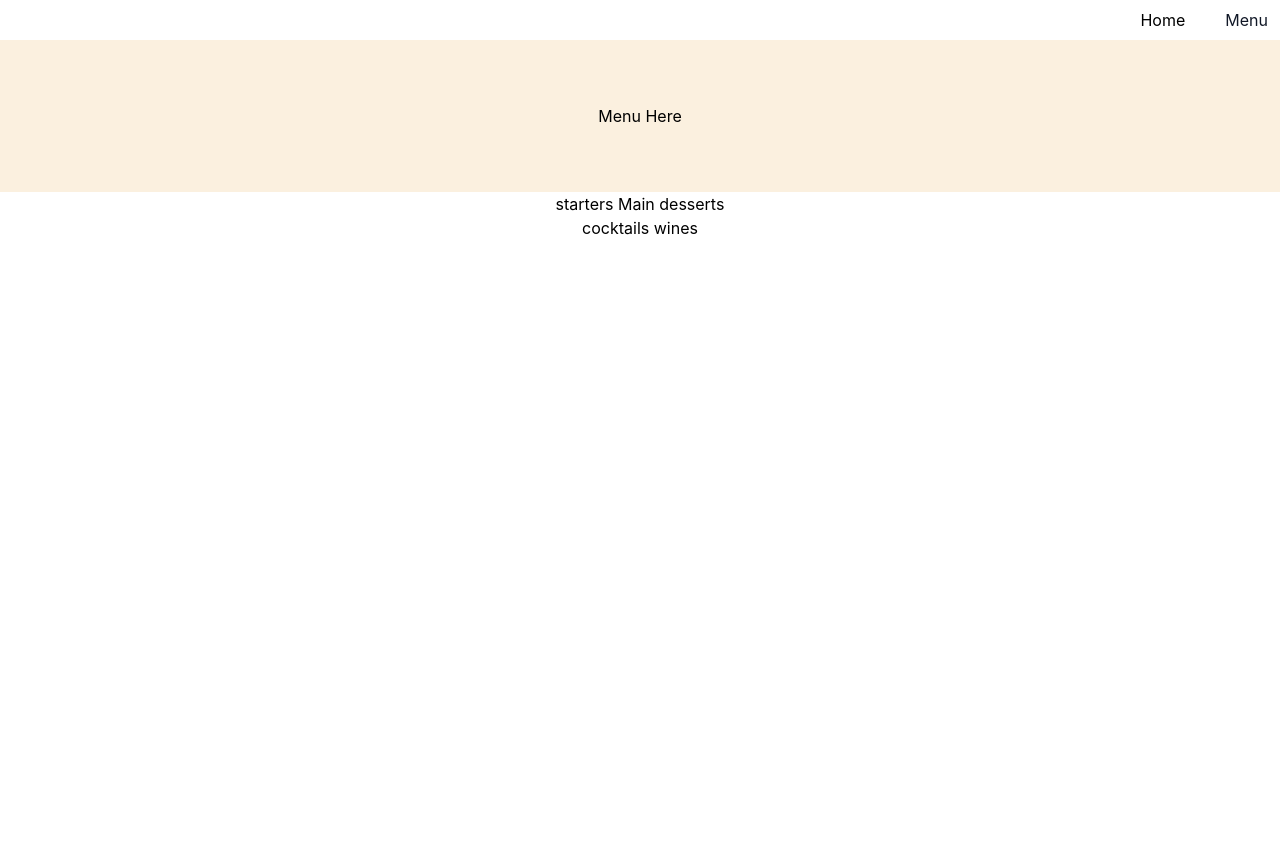
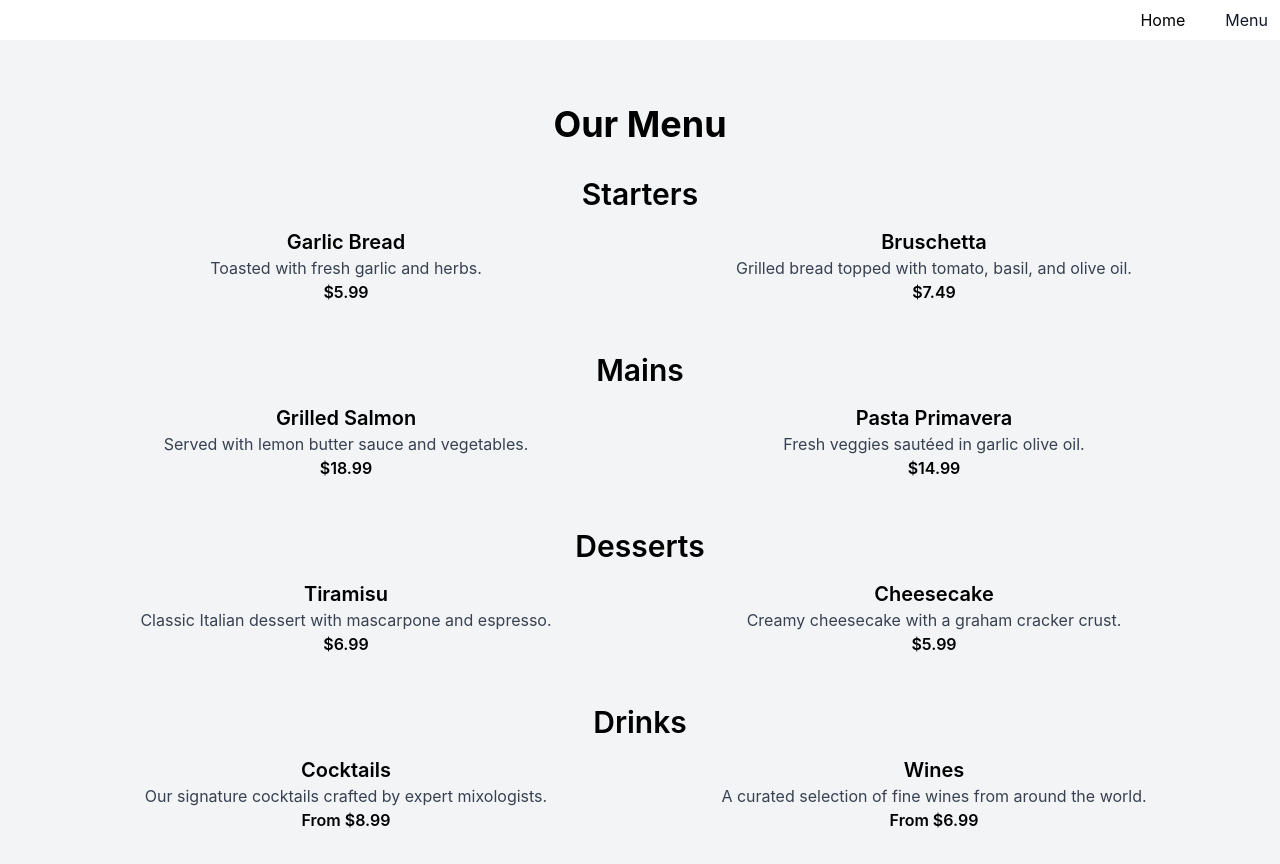
Before and after one commit to treva556/paradise-cocktails, a React (Create React App) app: page /menu in a window 1280 px wide. Shown: the top 864 px of the page. Before the commit the page ends 800 px from the top, so only its background shows below. Built offline with nearby package versions, Linux system fonts and the light colour scheme.

Commit message:
milestone 3

```diff
--- a/src/pages/menu.js
+++ b/src/pages/menu.js
@@ -1,6 +1,4 @@
 
-
-///
 
 import React from 'react';
 import Nav from '../components/nav';
@@ -8,18 +6,77 @@ import Nav from '../components/nav';
 function Menu() {
   return (
     <div className="App">
-      <Nav/>
-      <div className='pb p-16'>
-        Menu Here
-      </div>
-      <div>
-        starters
-        Main
-        desserts
-      </div>
-      <div>
-        cocktails
-        wines
+      <Nav />
+      <div className="p-16 bg-gray-100">
+        <h1 className="text-4xl font-bold text-center mb-8">Our Menu</h1>
+
+        {/* Starters Section */}
+        <div className="mb-12">
+          <h2 className="text-3xl font-semibold mb-4">Starters</h2>
+          <div className="grid grid-cols-1 md:grid-cols-2 gap-6">
+            <div>
+              <h4 className="text-xl font-semibold">Garlic Bread</h4>
+              <p className="text-gray-700">Toasted with fresh garlic and herbs.</p>
+              <p className="font-semibold">$5.99</p>
+            </div>
+            <div>
+              <h4 className="text-xl font-semibold">Bruschetta</h4>
+              <p className="text-gray-700">Grilled bread topped with tomato, basil, and olive oil.</p>
+              <p className="font-semibold">$7.49</p>
+            </div>
+          </div>
+        </div>
+
+        {/* Mains Section */}
+        <div className="mb-12">
+          <h2 className="text-3xl font-semibold mb-4">Mains</h2>
+          <div className="grid grid-cols-1 md:grid-cols-2 gap-6">
+            <div>
+              <h4 className="text-xl font-semibold">Grilled Salmon</h4>
+              <p className="text-gray-700">Served with lemon butter sauce and vegetables.</p>
+              <p className="font-semibold">$18.99</p>
+            </div>
+            <div>
+              <h4 className="text-xl font-semibold">Pasta Primavera</h4>
+              <p className="text-gray-700">Fresh veggies sautéed in garlic olive oil.</p>
+              <p className="font-semibold">$14.99</p>
+            </div>
+          </div>
+        </div>
+
+        {/* Desserts Section */}
+        <div className="mb-12">
+          <h2 className="text-3xl font-semibold mb-4">Desserts</h2>
+          <div className="grid grid-cols-1 md:grid-cols-2 gap-6">
+            <div>
+              <h4 className="text-xl font-semibold">Tiramisu</h4>
+              <p className="text-gray-700">Classic Italian dessert with mascarpone and espresso.</p>
+              <p className="font-semibold">$6.99</p>
+            </div>
+            <div>
+              <h4 className="text-xl font-semibold">Cheesecake</h4>
+              <p className="text-gray-700">Creamy cheesecake with a graham cracker crust.</p>
+              <p className="font-semibold">$5.99</p>
+            </div>
+          </div>
+        </div>
+
+        {/* Drinks Section */}
+        <div className="mb-12">
+          <h2 className="text-3xl font-semibold mb-4">Drinks</h2>
+          <div className="grid grid-cols-1 md:grid-cols-2 gap-6">
+            <div>
+              <h4 className="text-xl font-semibold">Cocktails</h4>
+              <p className="text-gray-700">Our signature cocktails crafted by expert mixologists.</p>
+              <p className="font-semibold">From $8.99</p>
+            </div>
+            <div>
+              <h4 className="text-xl font-semibold">Wines</h4>
+              <p className="text-gray-700">A curated selection of fine wines from around the world.</p>
+              <p className="font-semibold">From $6.99</p>
+            </div>
+          </div>
+        </div>
       </div>
     </div>
   );
```
